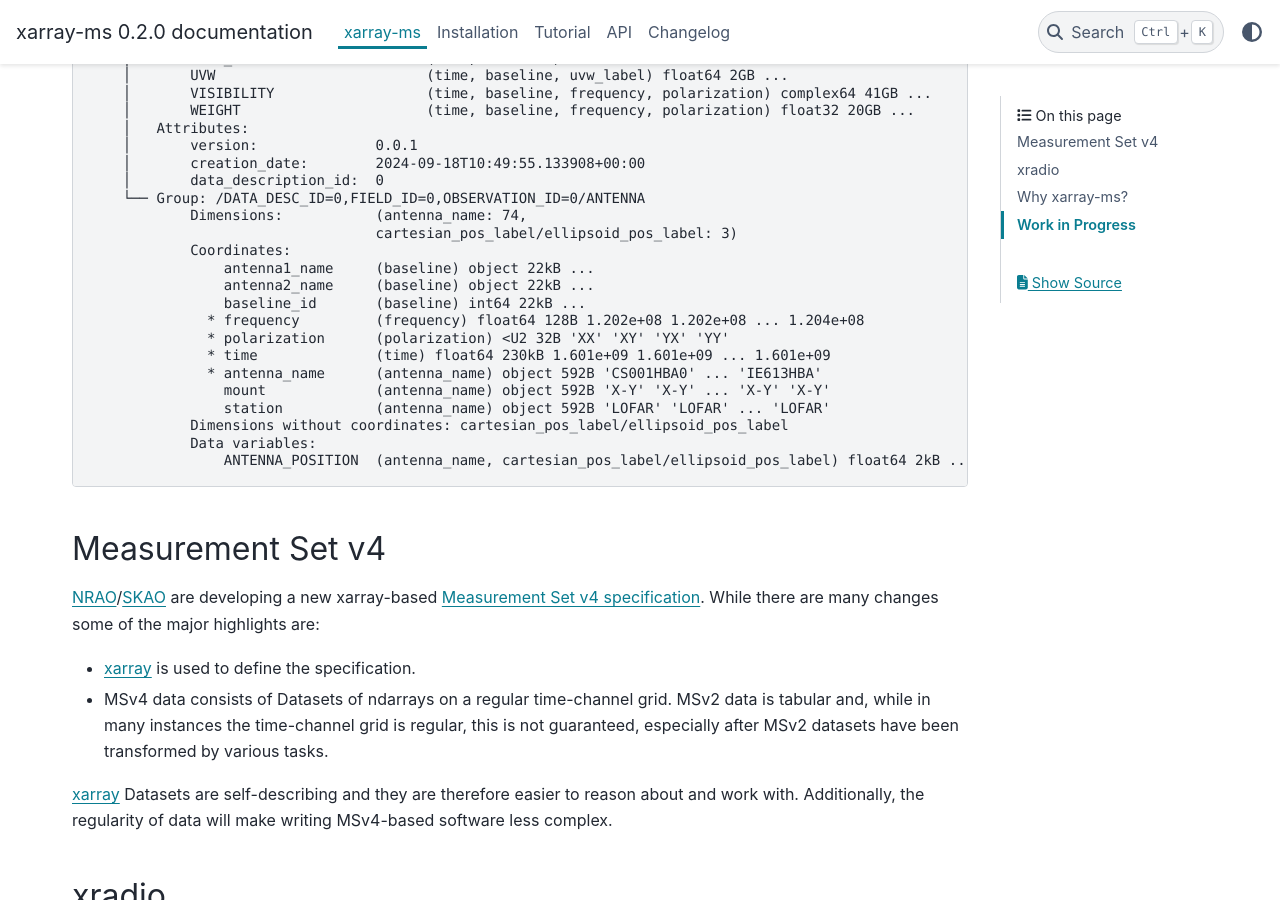
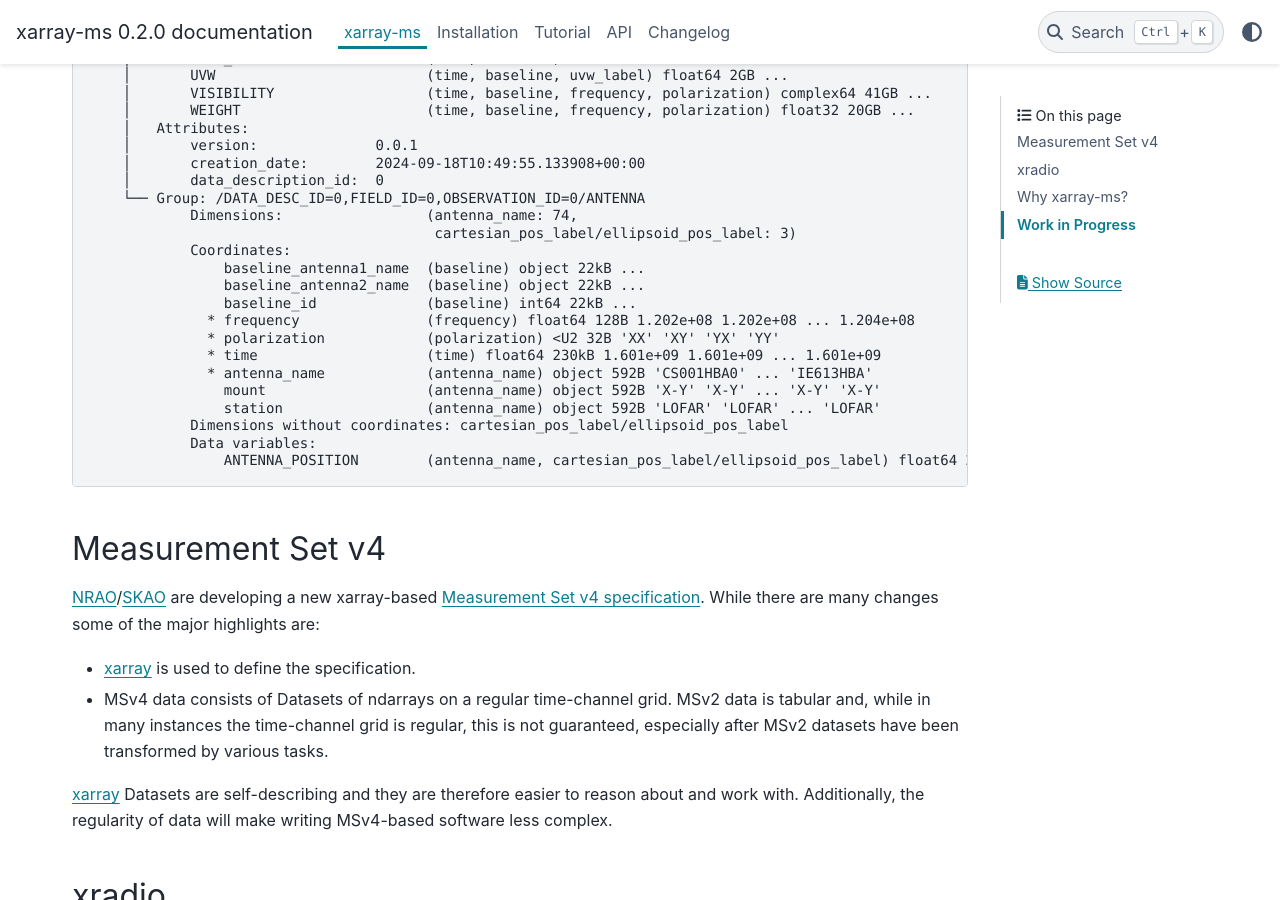
Before and after one commit to ratt-ru/xarray-ms, a Sphinx documentation site: the page built from doc/source/readme.rst, in a window 1280 px wide and 900 px high, scrolled down 675 px. Built offline with Sphinx 7.4.7 and the PyData theme 0.15.4, drawn with Linux system fonts in a browser that asks for light colours.

Commit message:
Rename antenna{1,2}_name -> baseline_antenna{1,2}_name (#26)

```diff
--- a/README.rst
+++ b/README.rst
@@ -51,21 +51,21 @@ to be developed on well-understood MSv2 data.
       │       creation_date:        2024-09-18T10:49:55.133908+00:00
       │       data_description_id:  0
       └── Group: /DATA_DESC_ID=0,FIELD_ID=0,OBSERVATION_ID=0/ANTENNA
-              Dimensions:           (antenna_name: 74,
-                                    cartesian_pos_label/ellipsoid_pos_label: 3)
+              Dimensions:                 (antenna_name: 74,
+                                           cartesian_pos_label/ellipsoid_pos_label: 3)
               Coordinates:
-                  antenna1_name     (baseline) object 22kB ...
-                  antenna2_name     (baseline) object 22kB ...
-                  baseline_id       (baseline) int64 22kB ...
-                * frequency         (frequency) float64 128B 1.202e+08 1.202e+08 ... 1.204e+08
-                * polarization      (polarization) <U2 32B 'XX' 'XY' 'YX' 'YY'
-                * time              (time) float64 230kB 1.601e+09 1.601e+09 ... 1.601e+09
-                * antenna_name      (antenna_name) object 592B 'CS001HBA0' ... 'IE613HBA'
-                  mount             (antenna_name) object 592B 'X-Y' 'X-Y' ... 'X-Y' 'X-Y'
-                  station           (antenna_name) object 592B 'LOFAR' 'LOFAR' ... 'LOFAR'
+                  baseline_antenna1_name  (baseline) object 22kB ...
+                  baseline_antenna2_name  (baseline) object 22kB ...
+                  baseline_id             (baseline) int64 22kB ...
+                * frequency               (frequency) float64 128B 1.202e+08 1.202e+08 ... 1.204e+08
+                * polarization            (polarization) <U2 32B 'XX' 'XY' 'YX' 'YY'
+                * time                    (time) float64 230kB 1.601e+09 1.601e+09 ... 1.601e+09
+                * antenna_name            (antenna_name) object 592B 'CS001HBA0' ... 'IE613HBA'
+                  mount                   (antenna_name) object 592B 'X-Y' 'X-Y' ... 'X-Y' 'X-Y'
+                  station                 (antenna_name) object 592B 'LOFAR' 'LOFAR' ... 'LOFAR'
               Dimensions without coordinates: cartesian_pos_label/ellipsoid_pos_label
               Data variables:
-                  ANTENNA_POSITION  (antenna_name, cartesian_pos_label/ellipsoid_pos_label) float64 2kB ...
+                  ANTENNA_POSITION        (antenna_name, cartesian_pos_label/ellipsoid_pos_label) float64 2kB ...
 
 Measurement Set v4
 ------------------
--- a/doc/source/changelog.rst
+++ b/doc/source/changelog.rst
@@ -5,6 +5,7 @@ Changelog
 
 X.Y.Z (DD-MM-YYYY)
 ------------------
+* Rename antenna{1,2}_name to baseline_antenna{1,2}_name (:pr:`26`)
 * Update Cloud Storage write documentation (:pr:`25`)
 * Use datatree as the primary representation (:pr:`24`)
 * Remove unnecessary coordinate attributes (:pr:`23`)
```
Also changed, not shown: 1 other file.
